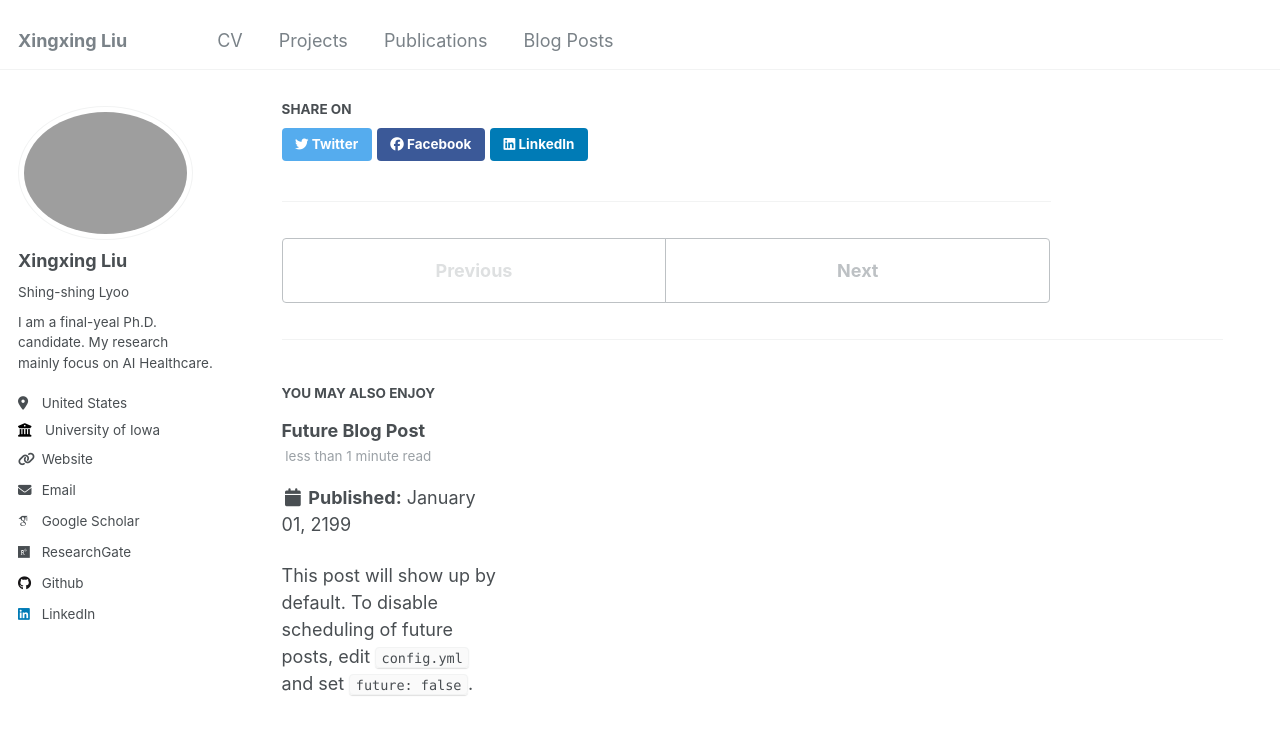
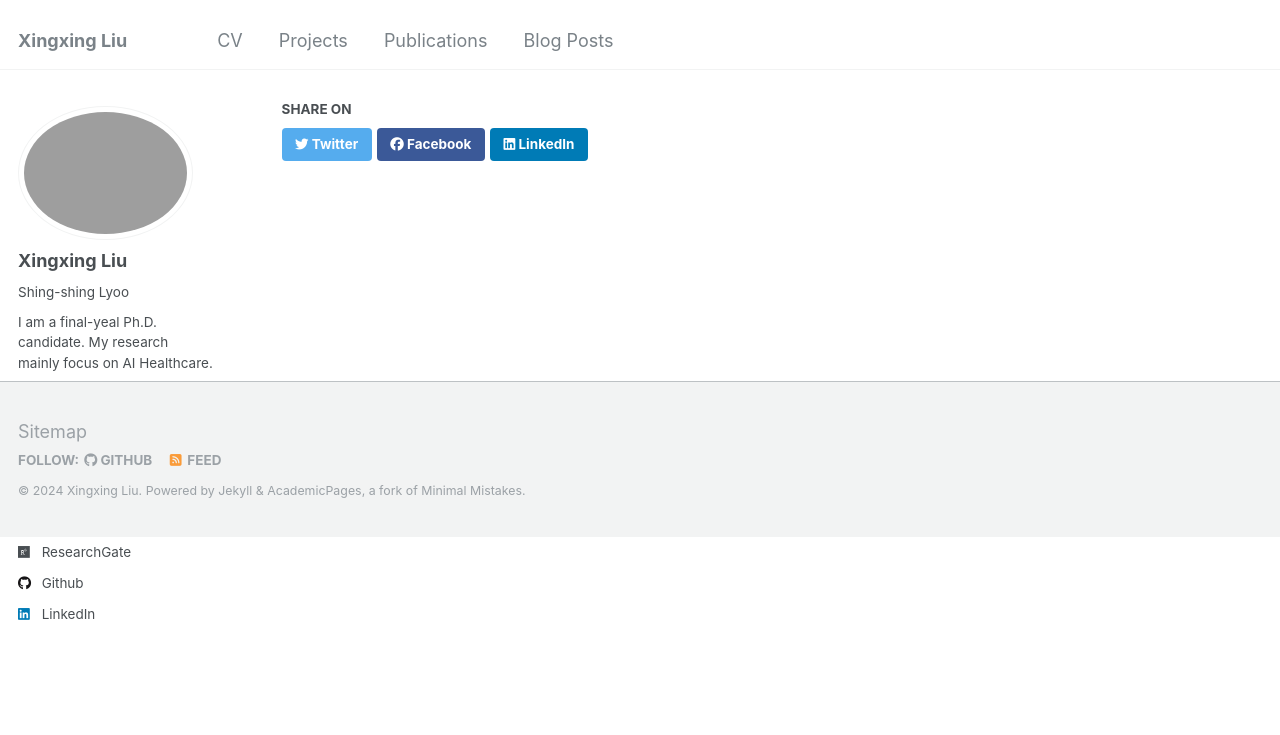
Before and after one commit to xxliu1996/xxliu1996.github.io, a Jekyll site: the page built from _posts/2023-01-02-blog-post_summer-intern-application.md, in a window 1280 px wide and 900 px high, scrolled down 1082 px. Shown: the top 735 px of the window. Built offline with Jekyll 4.4.1, drawn with Linux system fonts in a browser that asks for light colours; some web fonts are replaced.

Commit message:
update post

```diff
--- a/_posts/2012-08-14-blog-post-1.md
+++ b/_posts/2023-01-02-blog-post_summer-intern-application.md
@@ -1,7 +1,7 @@
 ---
 title: '2023 暑期实习申请总结'
 date: 2023-01-02
-permalink: /posts/2012/08/blog-post-1/
+permalink: /posts/2023/01/blog-post-summer-intern-application/
 tags:
   - 求职
   - 美国留学
--- a/_posts/2199-01-01-future-post.md
+++ /dev/null
@@ -1,11 +0,0 @@
----
-title: 'Future Blog Post'
-date: 2199-01-01
-permalink: /posts/2012/08/blog-post-4/
-tags:
-  - cool posts
-  - category1
-  - category2
----
-
-This post will show up by default. To disable scheduling of future posts, edit `config.yml` and set `future: false`.
```
Also changed, not shown: 2 other files.
